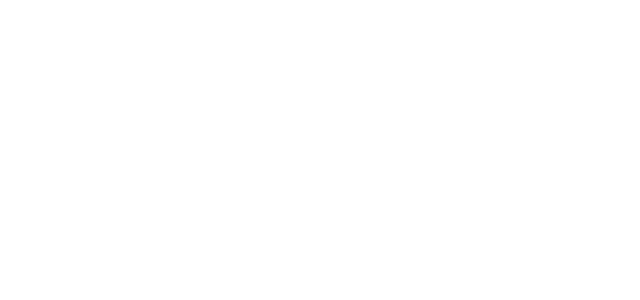
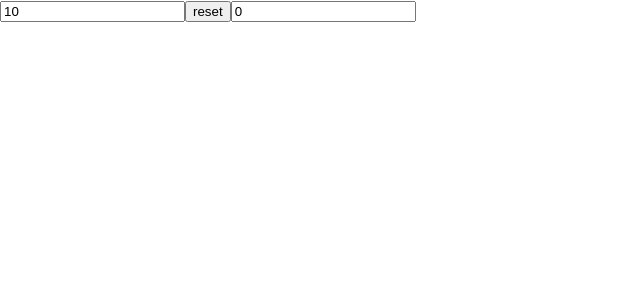
Before and after one commit to Yallu201/react-ts-mine-weeper, a React (Create React App) app: page / in a window 1280 px wide. Shown: the top 300 px of the page, without its empty margins (0-640 px from the left). Built offline with nearby package versions, Linux system fonts and the light colour scheme.

Commit message:
Add callback onClickReset to App.tsx

```diff
--- a/src/App.tsx
+++ b/src/App.tsx
@@ -1,13 +1,20 @@
-import { useState } from "react";
+import { useCallback, useState } from "react";
 import "./App.css";
 
 function App() {
   const [mineCount, setMineCount] = useState(10);
   const [timeSpent, setTimeSpent] = useState(0);
   const [stopwatch, setStopwatch] = useState<NodeJS.Timeout | null>(null);
+  const onClickReset = useCallback(() => {
+    stopwatch && clearInterval(stopwatch);
+    setTimeSpent(0);
+  }, [stopwatch]);
   return (
     <div className="container">
       <div className="header-wrap">
+        <input type="text" value={mineCount} />
+        <button onClick={onClickReset}>reset</button>
+        <input type="text" value={timeSpent} />
       </div>
       <div className="cell-area-wrap">
       </div>
```
